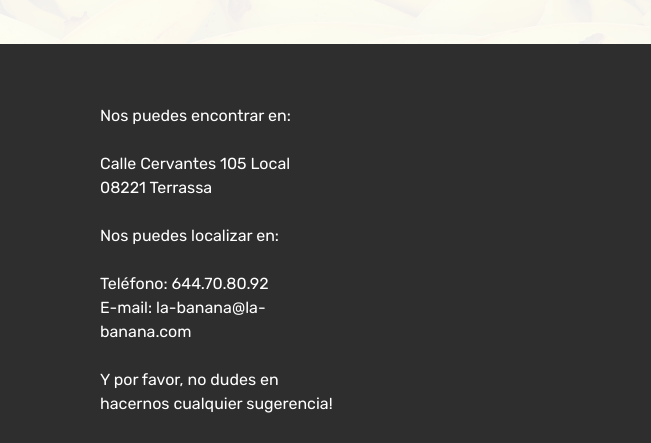
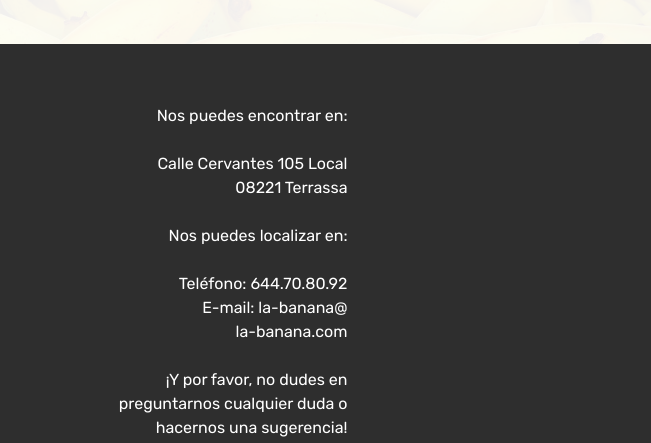
Before and after one commit to la-banana/labanana, a plain HTML site: page index.html in a window 1280 px wide. Shown: the part 2344-2787 px from the top of the page, 0-651 px from the left. Drawn offline with Linux system fonts and the light colour scheme; grey boxes are pictures that could not be loaded; files whose address does not match are found by name.

Commit message:
create github pages

```diff
--- a/assets/mobirise/css/mbr-additional.css
+++ b/assets/mobirise/css/mbr-additional.css
@@ -1314,3 +1314,6 @@ section.lazy-placeholder:after {
 .cid-rEcXFXqxwM .google-map[data-state="loading"] [data-state-details] {
   display: none;
 }
+.cid-rEcXFXqxwM P {
+  text-align: right;
+}
--- a/index.html
+++ b/index.html
@@ -65,7 +65,7 @@
     </nav>
 </section>
 
-<section class="engine"><a href="https://mobirise.info/k">how to develop own website</a></section><section class="cid-rEcqziVC0q mbr-fullscreen mbr-parallax-background" id="header2-8">
+<section class="engine"><a href="https://mobirise.info/u">bootstrap html templates</a></section><section class="cid-rEcqziVC0q mbr-fullscreen mbr-parallax-background" id="header2-8">
 
 
 
@@ -214,7 +214,7 @@
     <div class="container">
         <div class="media-container-row content mbr-white">
             <div class="col-12 col-md-3 mbr-fonts-style display-7">
-                <p class="mbr-text">Nos puedes encontrar en:<br><br>Calle Cervantes 105 Local<br>08221 Terrassa<br><br>Nos puedes localizar en:<br><br>Teléfono: 644.70.80.92<br>E-mail: la-banana@la-banana.com<br><br>Y por favor, no dudes en hacernos cualquier sugerencia!<br><br>Estamos abiertos a propuestas</p>
+                <p class="mbr-text">Nos puedes encontrar en:<br><br>Calle Cervantes 105 Local<br>08221 Terrassa<br><br>Nos puedes localizar en:<br><br>Teléfono: 644.70.80.92<br>E-mail: la-banana@<br>la-banana.com<br><br>¡Y por favor, no dudes en preguntarnos cualquier duda o hacernos una sugerencia!<br><br><br></p>
             </div>
             <div class="col-12 col-md-3 mbr-fonts-style display-7">
                 <p class="mbr-text"></p>
```
Also changed, not shown: 1 other file.
